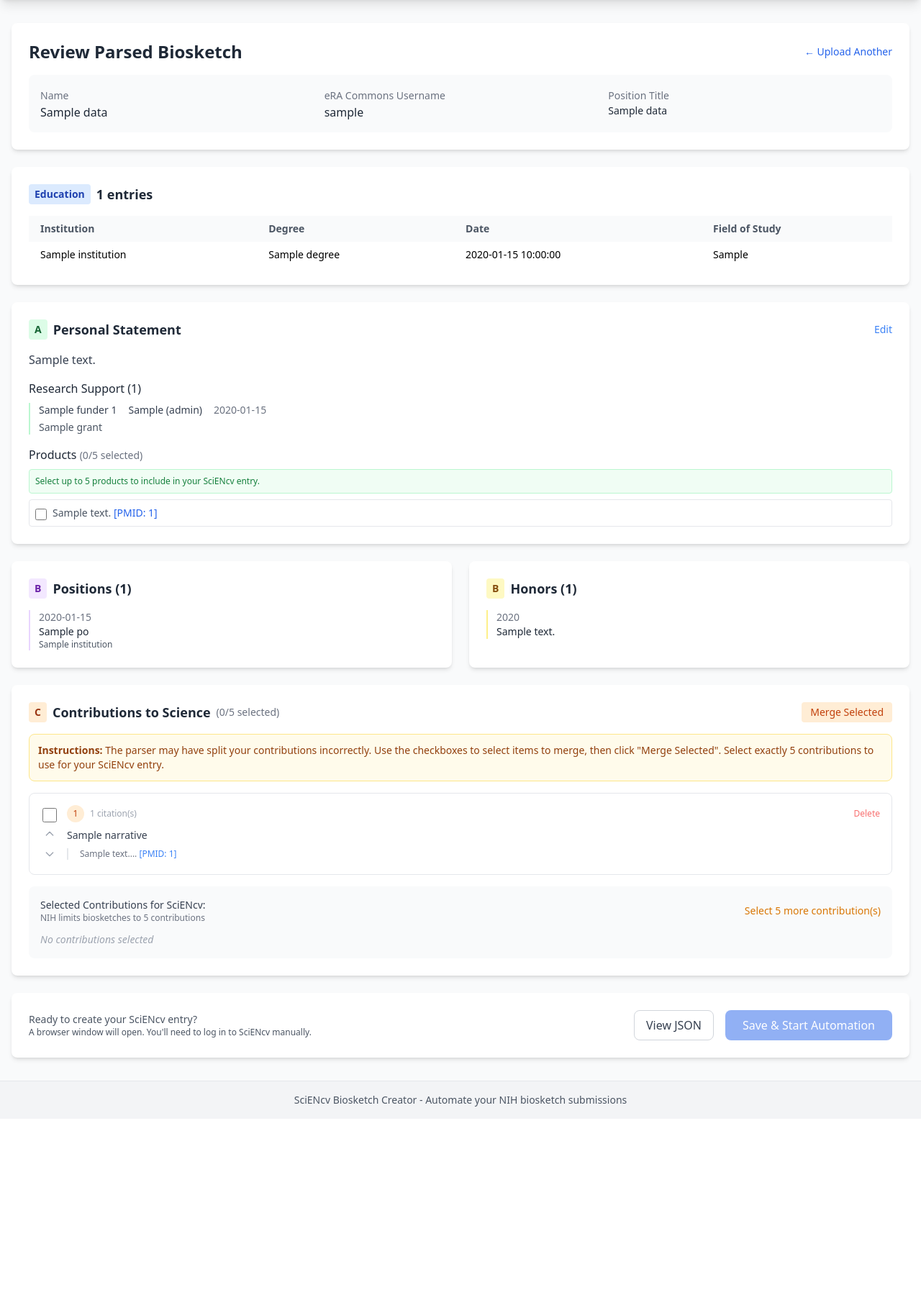
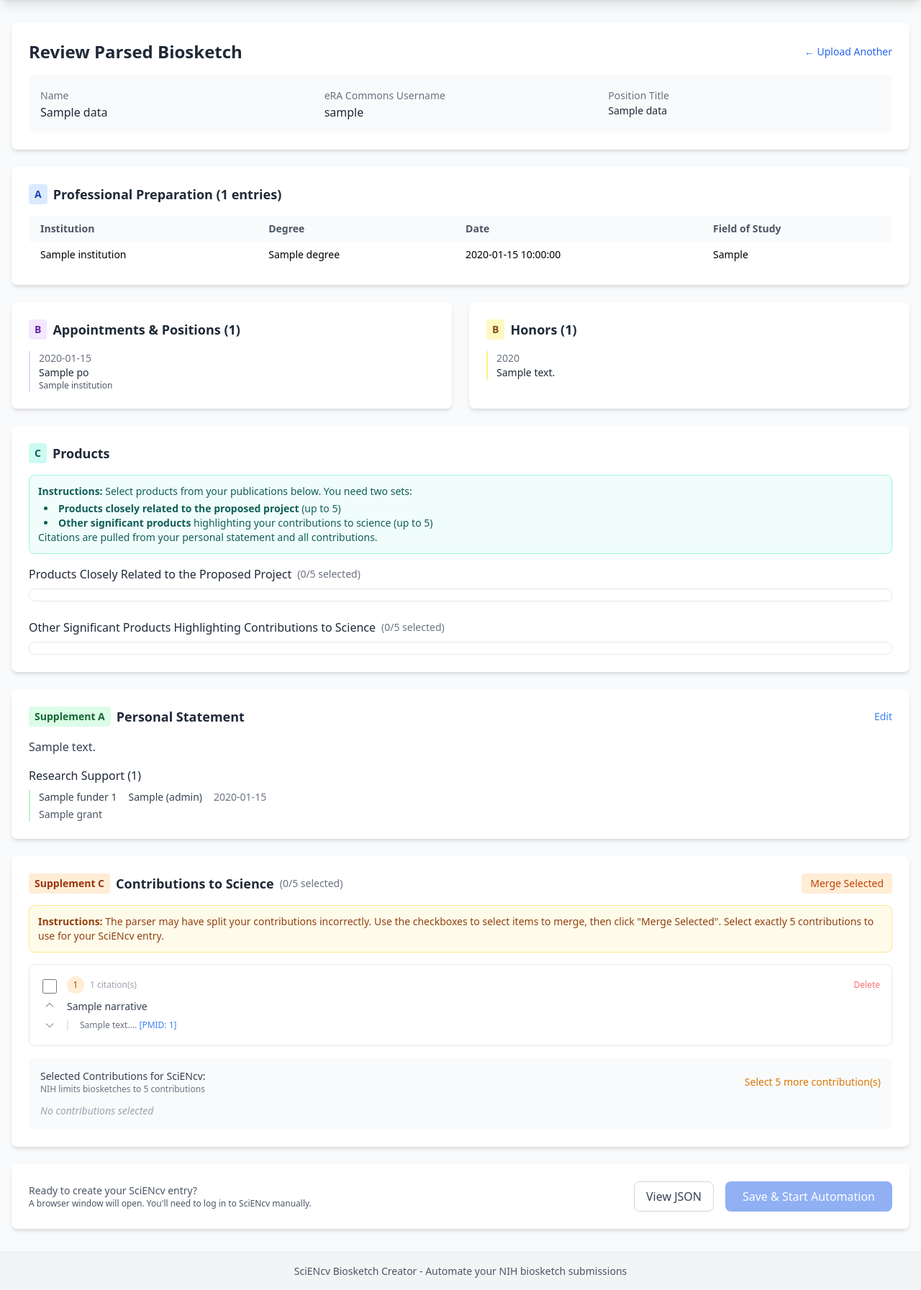
Before and after one commit to 08wparker/SciENV_biosketch_creator, a Flask app: template app/templates/review.html in a window 1280 px wide. Shown: the part 60-1853 px from the top of the page at 72% size. Before the commit the page ends 1598 px from the top, so only its background shows below. Run offline with Flask 3, Linux system fonts and the light colour scheme; the template is opened without the code that fills it: most values are stand-ins (such as "Sample title", 1, 10 or a date in 2020); some libraries are stand-ins or nearby versions.

Commit message:
Add two-category products section and claude.md reference file
- Create claude.md with rules for reference materials (screenshots, NIH instructions)
- Update Products section to have two categories:
  1. Products Closely Related to the Proposed Project (up to 5)
  2. Other Significant Products Highlighting Contributions to Science (up to 5)
- Pull citations from both personal statement AND contributions
- Each product can only be selected in one category (disables in other)
- Add NIH_instructions/ to gitignore

Co-Authored-By: Claude Opus 4.5 <noreply@anthropic.com>

```diff
--- a/app/templates/review.html
+++ b/app/templates/review.html
@@ -33,8 +33,8 @@
     <!-- Education Section -->
     <div class="bg-white rounded-lg shadow-md p-6">
         <h2 class="text-lg font-semibold text-gray-800 mb-4 flex items-center">
-            <span class="bg-blue-100 text-blue-800 px-2 py-1 rounded text-sm mr-2">Education</span>
-            {{ data.education|length }} entries
+            <span class="bg-blue-100 text-blue-800 px-2 py-1 rounded text-sm mr-2">A</span>
+            Professional Preparation ({{ data.education|length }} entries)
         </h2>
         <div class="overflow-x-auto">
             <table class="w-full text-sm">
@@ -60,12 +60,93 @@
         </div>
     </div>
 
+    <!-- Positions and Honors Section -->
+    <div class="grid grid-cols-1 lg:grid-cols-2 gap-6">
+        <!-- Positions -->
+        <div class="bg-white rounded-lg shadow-md p-6">
+            <h2 class="text-lg font-semibold text-gray-800 mb-4 flex items-center">
+                <span class="bg-purple-100 text-purple-800 px-2 py-1 rounded text-sm mr-2">B</span>
+                Appointments & Positions ({{ data.positions|length }})
+            </h2>
+            <ul class="space-y-2 text-sm">
+                {% for pos in data.positions %}
+                <li class="border-l-2 border-purple-200 pl-3">
+                    <span class="text-gray-500">{{ pos.dates }}</span>
+                    <p class="text-gray-800">{{ pos.title }}</p>
+                    {% if pos.institution %}
+                    <p class="text-gray-600 text-xs">{{ pos.institution }}</p>
+                    {% endif %}
+                </li>
+                {% endfor %}
+            </ul>
+        </div>
+
+        <!-- Honors -->
+        <div class="bg-white rounded-lg shadow-md p-6">
+            <h2 class="text-lg font-semibold text-gray-800 mb-4 flex items-center">
+                <span class="bg-yellow-100 text-yellow-800 px-2 py-1 rounded text-sm mr-2">B</span>
+                Honors ({{ data.honors|length }})
+            </h2>
+            <ul class="space-y-2 text-sm">
+                {% for honor in data.honors %}
+                <li class="border-l-2 border-yellow-200 pl-3">
+                    <span class="text-gray-500">{{ honor.year }}</span>
+                    <p class="text-gray-800">{{ honor.description[:100] }}{% if honor.description|length > 100 %}...{% endif %}</p>
+                </li>
+                {% endfor %}
+            </ul>
+        </div>
+    </div>
+
+    <!-- Products Section - Two Categories -->
+    <div class="bg-white rounded-lg shadow-md p-6">
+        <h2 class="text-lg font-semibold text-gray-800 mb-4 flex items-center">
+            <span class="bg-teal-100 text-teal-800 px-2 py-1 rounded text-sm mr-2">C</span>
+            Products
+        </h2>
+
+        <div class="mb-4 p-3 bg-teal-50 border border-teal-200 rounded-lg text-sm text-teal-800">
+            <strong>Instructions:</strong> Select products from your publications below. You need two sets:
+            <ul class="list-disc list-inside mt-1 ml-2">
+                <li><strong>Products closely related to the proposed project</strong> (up to 5)</li>
+                <li><strong>Other significant products</strong> highlighting your contributions to science (up to 5)</li>
+            </ul>
+            Citations are pulled from your personal statement and all contributions.
+        </div>
+
+        <!-- Products Closely Related to Proposed Project -->
+        <div class="mb-6">
+            <h3 class="font-medium text-gray-800 mb-2 flex items-center">
+                Products Closely Related to the Proposed Project
+                <span class="ml-2 text-sm font-normal text-gray-500">
+                    (<span id="related-products-count">0</span>/5 selected)
+                </span>
+            </h3>
+            <div id="related-products-list" class="space-y-2 max-h-64 overflow-y-auto border rounded-lg p-2">
+                <!-- Populated by JavaScript -->
+            </div>
+        </div>
+
+        <!-- Other Significant Products -->
+        <div>
+            <h3 class="font-medium text-gray-800 mb-2 flex items-center">
+                Other Significant Products Highlighting Contributions to Science
+                <span class="ml-2 text-sm font-normal text-gray-500">
+                    (<span id="other-products-count">0</span>/5 selected)
+                </span>
+            </h3>
+            <div id="other-products-list" class="space-y-2 max-h-64 overflow-y-auto border rounded-lg p-2">
+                <!-- Populated by JavaScript -->
+            </div>
+        </div>
+    </div>
+
     <!-- Personal Statement Section -->
     {% if data.personal_statement %}
     <div class="bg-white rounded-lg shadow-md p-6">
         <div class="flex items-center justify-between mb-4">
             <h2 class="text-lg font-semibold text-gray-800 flex items-center">
-                <span class="bg-green-100 text-green-800 px-2 py-1 rounded text-sm mr-2">A</span>
+                <span class="bg-green-100 text-green-800 px-2 py-1 rounded text-sm mr-2">Supplement A</span>
                 Personal Statement
             </h2>
             <button onclick="editPersonalStatement()" id="edit-ps-btn" class="text-blue-500 hover:text-blue-700 text-sm">Edit</button>
@@ -87,39 +168,6 @@
                             <span class="text-gray-500">{{ grant.dates }}</span>
                         </div>
                         <p class="text-gray-600 mt-1">{{ grant.title }}</p>
-                    </div>
-                    {% endfor %}
-                </div>
-            </div>
-            {% endif %}
-
-            {% if data.personal_statement.citations %}
-            <div class="mt-4">
-                <div class="flex items-center justify-between mb-2">
-                    <h3 class="font-medium text-gray-800">
-                        Products
-                        <span class="text-sm font-normal text-gray-500">
-                            (<span id="products-selected-count">0</span>/5 selected)
-                        </span>
-                    </h3>
-                </div>
-                <div class="mb-2 p-2 bg-green-50 border border-green-200 rounded text-xs text-green-700">
-                    Select up to 5 products to include in your SciENcv entry.
-                </div>
-                <div id="products-list" class="space-y-2">
-                    {% for citation in data.personal_statement.citations %}
-                    <div class="product-item flex items-start gap-2 p-2 border rounded hover:border-green-300 transition-colors"
-                         data-index="{{ loop.index0 }}">
-                        <input type="checkbox"
-                               class="product-checkbox w-4 h-4 mt-1 text-green-600 rounded"
-                               data-index="{{ loop.index0 }}"
-                               onchange="updateProductSelection()">
-                        <div class="flex-1 text-sm text-gray-600">
-                            {{ citation.text[:150] }}{% if citation.text|length > 150 %}...{% endif %}
-                            {% if citation.pmid %}
-                            <span class="text-blue-600">[PMID: {{ citation.pmid }}]</span>
-                            {% endif %}
-                        </div>
                     </div>
                     {% endfor %}
                 </div>
@@ -172,49 +220,11 @@
     </div>
     {% endif %}
 
-    <!-- Positions and Honors Section -->
-    <div class="grid grid-cols-1 lg:grid-cols-2 gap-6">
-        <!-- Positions -->
-        <div class="bg-white rounded-lg shadow-md p-6">
-            <h2 class="text-lg font-semibold text-gray-800 mb-4 flex items-center">
-                <span class="bg-purple-100 text-purple-800 px-2 py-1 rounded text-sm mr-2">B</span>
-                Positions ({{ data.positions|length }})
-            </h2>
-            <ul class="space-y-2 text-sm">
-                {% for pos in data.positions %}
-                <li class="border-l-2 border-purple-200 pl-3">
-                    <span class="text-gray-500">{{ pos.dates }}</span>
-                    <p class="text-gray-800">{{ pos.title }}</p>
-                    {% if pos.institution %}
-                    <p class="text-gray-600 text-xs">{{ pos.institution }}</p>
-                    {% endif %}
-                </li>
-                {% endfor %}
-            </ul>
-        </div>
-
-        <!-- Honors -->
-        <div class="bg-white rounded-lg shadow-md p-6">
-            <h2 class="text-lg font-semibold text-gray-800 mb-4 flex items-center">
-                <span class="bg-yellow-100 text-yellow-800 px-2 py-1 rounded text-sm mr-2">B</span>
-                Honors ({{ data.honors|length }})
-            </h2>
-            <ul class="space-y-2 text-sm">
-                {% for honor in data.honors %}
-                <li class="border-l-2 border-yellow-200 pl-3">
-                    <span class="text-gray-500">{{ honor.year }}</span>
-                    <p class="text-gray-800">{{ honor.description[:100] }}{% if honor.description|length > 100 %}...{% endif %}</p>
-                </li>
-                {% endfor %}
-            </ul>
-        </div>
-    </div>
-
     <!-- Contributions to Science Section - Interactive -->
     <div class="bg-white rounded-lg shadow-md p-6">
         <div class="flex items-center justify-between mb-4">
             <h2 class="text-lg font-semibold text-gray-800 flex items-center">
-                <span class="bg-orange-100 text-orange-800 px-2 py-1 rounded text-sm mr-2">C</span>
+                <span class="bg-orange-100 text-orange-800 px-2 py-1 rounded text-sm mr-2">Supplement C</span>
                 Contributions to Science
                 <span class="ml-2 text-sm font-normal text-gray-500">
                     (<span id="selected-count">0</span>/5 selected)
@@ -341,12 +351,125 @@
     let contributions = {{ data.contributions | tojson | safe }};
     let personalStatement = {{ data.personal_statement | tojson | safe if data.personal_statement else '{}' }};
     let selectedIndices = new Set();
-    let selectedProductIndices = new Set();
+    let selectedRelatedProducts = new Set();
+    let selectedOtherProducts = new Set();
     const jobId = '{{ job_id }}';
 
     // Restore previously selected items
     const savedSelectedContributions = {{ selected_contributions | tojson | safe if selected_contributions else '[]' }};
-    const savedSelectedProducts = {{ selected_products | tojson | safe if selected_products else '[]' }};
+    {% if selected_products and selected_products is mapping %}
+    const savedSelectedRelatedProducts = {{ selected_products.get('related', []) | tojson | safe }};
+    const savedSelectedOtherProducts = {{ selected_products.get('other', []) | tojson | safe }};
+    {% else %}
+    const savedSelectedRelatedProducts = [];
+    const savedSelectedOtherProducts = [];
+    {% endif %}
+
+    // Combine all citations from personal statement and contributions
+    let allCitations = [];
+
+    function buildAllCitations() {
+        allCitations = [];
+        // Add citations from personal statement
+        if (personalStatement.citations) {
+            personalStatement.citations.forEach((c, idx) => {
+                allCitations.push({
+                    ...c,
+                    source: 'personal_statement',
+                    sourceIndex: idx
+                });
+            });
+        }
+        // Add citations from contributions
+        contributions.forEach((contrib, contribIdx) => {
+            if (contrib.citations) {
+                contrib.citations.forEach((c, citIdx) => {
+                    allCitations.push({
+                        ...c,
+                        source: `contribution_${contribIdx}`,
+                        sourceIndex: citIdx
+                    });
+                });
+            }
+        });
+    }
+
+    // ============ Products Selection Functions ============
+
+    function renderProductsList(containerId, selectedSet, otherSet, checkboxClass) {
+        const container = document.getElementById(containerId);
+        container.innerHTML = allCitations.map((citation, idx) => {
+            const isSelected = selectedSet.has(idx);
+            const isInOther = otherSet.has(idx);
+            const pmidBadge = citation.pmid ? `<span class="text-blue-600 text-xs">[PMID: ${citation.pmid}]</span>` : '';
+            const sourceLabel = citation.source === 'personal_statement'
+                ? '<span class="text-green-600 text-xs">[Personal Statement]</span>'
+                : `<span class="text-orange-600 text-xs">[Contribution ${parseInt(citation.source.split('_')[1]) + 1}]</span>`;
+
+            return `
+            <div class="product-item flex items-start gap-2 p-2 border rounded hover:border-teal-300 transition-colors ${isSelected ? 'border-teal-400 bg-teal-50' : ''} ${isInOther ? 'opacity-40' : ''}"
+                 data-index="${idx}">
+                <input type="checkbox"
+                       class="${checkboxClass} w-4 h-4 mt-1 text-teal-600 rounded"
+                       data-index="${idx}"
+                       ${isSelected ? 'checked' : ''}
+                       ${isInOther ? 'disabled' : ''}
+                       onchange="updateProductSelections('${checkboxClass}')">
+                <div class="flex-1">
+                    <div class="text-sm text-gray-600">
+                        ${escapeHtml(citation.text.substring(0, 120))}${citation.text.length > 120 ? '...' : ''}
+                    </div>
+                    <div class="flex gap-2 mt-1">
+                        ${pmidBadge}
+                        ${sourceLabel}
+                    </div>
+                </div>
+            </div>`;
+        }).join('');
+    }
+
+    function updateProductSelections(checkboxClass) {
+        if (checkboxClass === 'related-product-checkbox') {
+            const checkboxes = document.querySelectorAll('.related-product-checkbox:checked');
+            selectedRelatedProducts = new Set([...checkboxes].map(cb => parseInt(cb.dataset.index)));
+            document.getElementById('related-products-count').textContent = selectedRelatedProducts.size;
+
+            // Update styling
+            if (selectedRelatedProducts.size > 5) {
+                document.getElementById('related-products-count').classList.add('text-red-600', 'font-bold');
+            } else {
+                document.getElementById('related-products-count').classList.remove('text-red-600', 'font-bold');
+            }
+        } else {
+            const checkboxes = document.querySelectorAll('.other-product-checkbox:checked');
+            selectedOtherProducts = new Set([...checkboxes].map(cb => parseInt(cb.dataset.index)));
+            document.getElementById('other-products-count').textContent = selectedOtherProducts.size;
+
+            // Update styling
+            if (selectedOtherProducts.size > 5) {
+                document.getElementById('other-products-count').classList.add('text-red-600', 'font-bold');
+            } else {
+                document.getElementById('other-products-count').classList.remove('text-red-600', 'font-bold');
+            }
+        }
+
+        // Re-render both lists to disable items selected in the other list
+        renderProductsList('related-products-list', selectedRelatedProducts, selectedOtherProducts, 'related-product-checkbox');
+        renderProductsList('other-products-list', selectedOtherProducts, selectedRelatedProducts, 'other-product-checkbox');
+    }
+
+    function restoreProductSelections() {
+        if (savedSelectedRelatedProducts && savedSelectedRelatedProducts.length > 0) {
+            selectedRelatedProducts = new Set(savedSelectedRelatedProducts);
+        }
+        if (savedSelectedOtherProducts && savedSelectedOtherProducts.length > 0) {
+            selectedOtherProducts = new Set(savedSelectedOtherProducts);
+        }
+        renderProductsList('related-products-list', selectedRelatedProducts, selectedOtherProducts, 'related-product-checkbox');
+        renderProductsList('other-products-list', selectedOtherProducts, selectedRelatedProducts, 'other-product-checkbox');
+        document.getElementById('related-products-count').textContent = selectedRelatedProducts.size;
+        document.getElementById('other-products-count').textContent = selectedOtherProducts.size;
+    }
 
     // ============ Personal Statement Functions ============
 
@@ -408,49 +531,9 @@
             `;
         }
 
-        // Render products (citations) with selection UI
-        let productsHtml = '';
-        if (personalStatement.citations && personalStatement.citations.length > 0) {
-            productsHtml = `
-                <div class="mt-4">
-                    <div class="flex items-center justify-between mb-2">
-                        <h3 class="font-medium text-gray-800">
-                            Products
-                            <span class="text-sm font-normal text-gray-500">
-                                (<span id="products-selected-count">${selectedProductIndices.size}</span>/5 selected)
-                            </span>
-                        </h3>
-                    </div>
-                    <div class="mb-2 p-2 bg-green-50 border border-green-200 rounded text-xs text-green-700">
-                        Select up to 5 products to include in your SciENcv entry.
-                    </div>
-                    <div id="products-list" class="space-y-2">
-                        ${personalStatement.citations.map((c, idx) => {
-                            const isChecked = selectedProductIndices.has(idx);
-                            const pmidBadge = c.pmid ? `<span class="text-blue-600">[PMID: ${c.pmid}]</span>` : '';
-                            return `
-                            <div class="product-item flex items-start gap-2 p-2 border rounded hover:border-green-300 transition-colors ${isChecked ? 'border-green-400 bg-green-50' : ''}"
-                                 data-index="${idx}">
-                                <input type="checkbox"
-                                       class="product-checkbox w-4 h-4 mt-1 text-green-600 rounded"
-                                       data-index="${idx}"
-                                       ${isChecked ? 'checked' : ''}
-                                       onchange="updateProductSelection()">
-                                <div class="flex-1 text-sm text-gray-600">
-                                    ${escapeHtml(c.text.substring(0, 150))}${c.text.length > 150 ? '...' : ''}
-                                    ${pmidBadge}
-                                </div>
-                            </div>`;
-                        }).join('')}
-                    </div>
-                </div>
-            `;
-        }
-
         display.innerHTML = `
             <p class="text-gray-700 mb-4 whitespace-pre-wrap">${escapeHtml(personalStatement.text)}</p>
             ${grantsHtml}
-            ${productsHtml}
         `;
     }
 
@@ -507,6 +590,10 @@
 
         // Update preview
         updatePreview();
+
+        // Rebuild citations list since contributions may have changed
+        buildAllCitations();
+        restoreProductSelections();
     }
 
     function updatePreview() {
@@ -677,46 +764,6 @@
         return div.innerHTML;
     }
 
-    // ============ Product Selection Functions ============
-
-    function updateProductSelection() {
-        const checkboxes = document.querySelectorAll('.product-checkbox:checked');
-        selectedProductIndices = new Set([...checkboxes].map(cb => parseInt(cb.dataset.index)));
-
-        // Update count
-        document.getElementById('products-selected-count').textContent = selectedProductIndices.size;
-
-        // Highlight selected items
-        document.querySelectorAll('.product-item').forEach((item, idx) => {
-            if (selectedProductIndices.has(idx)) {
-                item.classList.add('border-green-400', 'bg-green-50');
-            } else {
-                item.classList.remove('border-green-400', 'bg-green-50');
-            }
-        });
-
-        // Warn if more than 5
-        if (selectedProductIndices.size > 5) {
-            const countEl = document.getElementById('products-selected-count');
-            countEl.classList.add('text-red-600', 'font-bold');
-        } else {
-            const countEl = document.getElementById('products-selected-count');
-            countEl.classList.remove('text-red-600', 'font-bold');
-        }
-    }
-
-    function restoreProductSelections() {
-        if (savedSelectedProducts && savedSelectedProducts.length > 0) {
-            savedSelectedProducts.forEach(idx => {
-                const checkbox = document.querySelector(`.product-checkbox[data-index="${idx}"]`);
-                if (checkbox) {
-                    checkbox.checked = true;
-                }
-            });
-            updateProductSelection();
-        }
-    }
-
     function restoreContributionSelections() {
         if (savedSelectedContributions && savedSelectedContributions.length > 0) {
             savedSelectedContributions.forEach(idx => {
@@ -735,8 +782,13 @@
             return;
         }
 
-        if (selectedProductIndices.size > 5) {
-            alert('Please select at most 5 products');
+        if (selectedRelatedProducts.size > 5) {
+            alert('Please select at most 5 products closely related to the proposed project');
+            return;
+        }
+
+        if (selectedOtherProducts.size > 5) {
+            alert('Please select at most 5 other significant products');
             return;
         }
 
@@ -744,26 +796,27 @@
             .sort((a, b) => a - b)
             .map(idx => contributions[idx]);
 
-        const selectedProducts = [...selectedProductIndices]
-            .sort((a, b) => a - b)
-            .map(idx => personalStatement.citations[idx]);
+        // Get selected products
+        const relatedProducts = [...selectedRelatedProducts].map(idx => allCitations[idx]);
+        const otherProducts = [...selectedOtherProducts].map(idx => allCitations[idx]);
 
-        // Update personal statement with selected products only
-        const updatedPersonalStatement = {
-            ...personalStatement,
-            citations: selectedProducts
-        };
-
-        // Update the data on server (include personal statement, contributions, and selections)
+        // Update the data on server
         try {
             const response = await fetch(`/api/parse/${jobId}`, {
                 method: 'PUT',
                 headers: {'Content-Type': 'application/json'},
                 body: JSON.stringify({
                     contributions: selectedContributions,
-                    personal_statement: updatedPersonalStatement,
+                    personal_statement: personalStatement,
                     selected_contributions: [...selectedIndices],
-                    selected_products: [...selectedProductIndices]
+                    selected_products: {
+                        related: [...selectedRelatedProducts],
+                        other: [...selectedOtherProducts]
+                    },
+                    products: {
+                        related: relatedProducts,
+                        other: otherProducts
+                    }
                 })
             });
 
@@ -807,6 +860,7 @@
 
     // Initialize
     document.addEventListener('DOMContentLoaded', function() {
+        buildAllCitations();
         updateSelection();
         restoreContributionSelections();
         restoreProductSelections();
```
Also changed, not shown: claude.md (added, +59 -0 lines), 1 other file.
